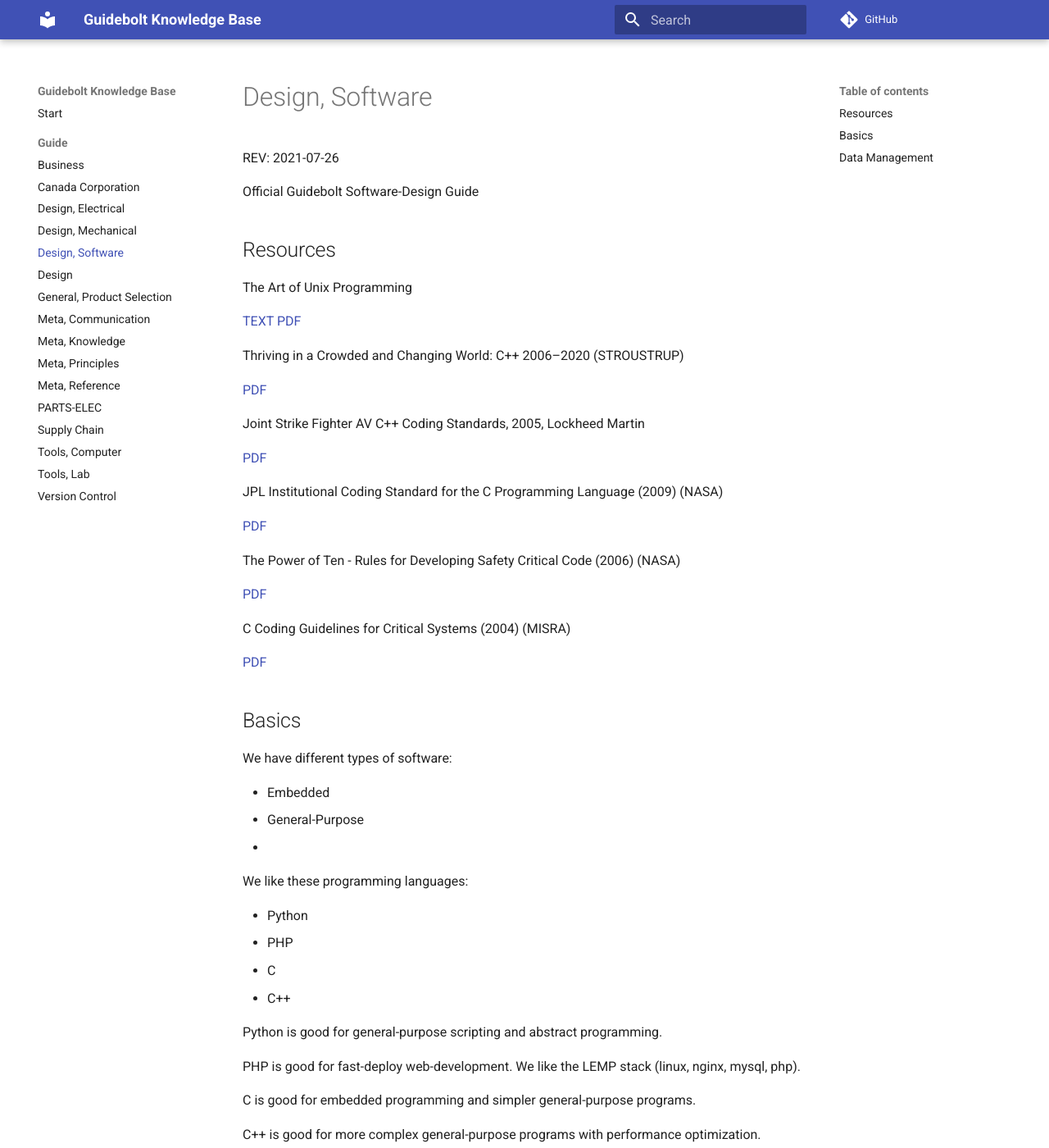
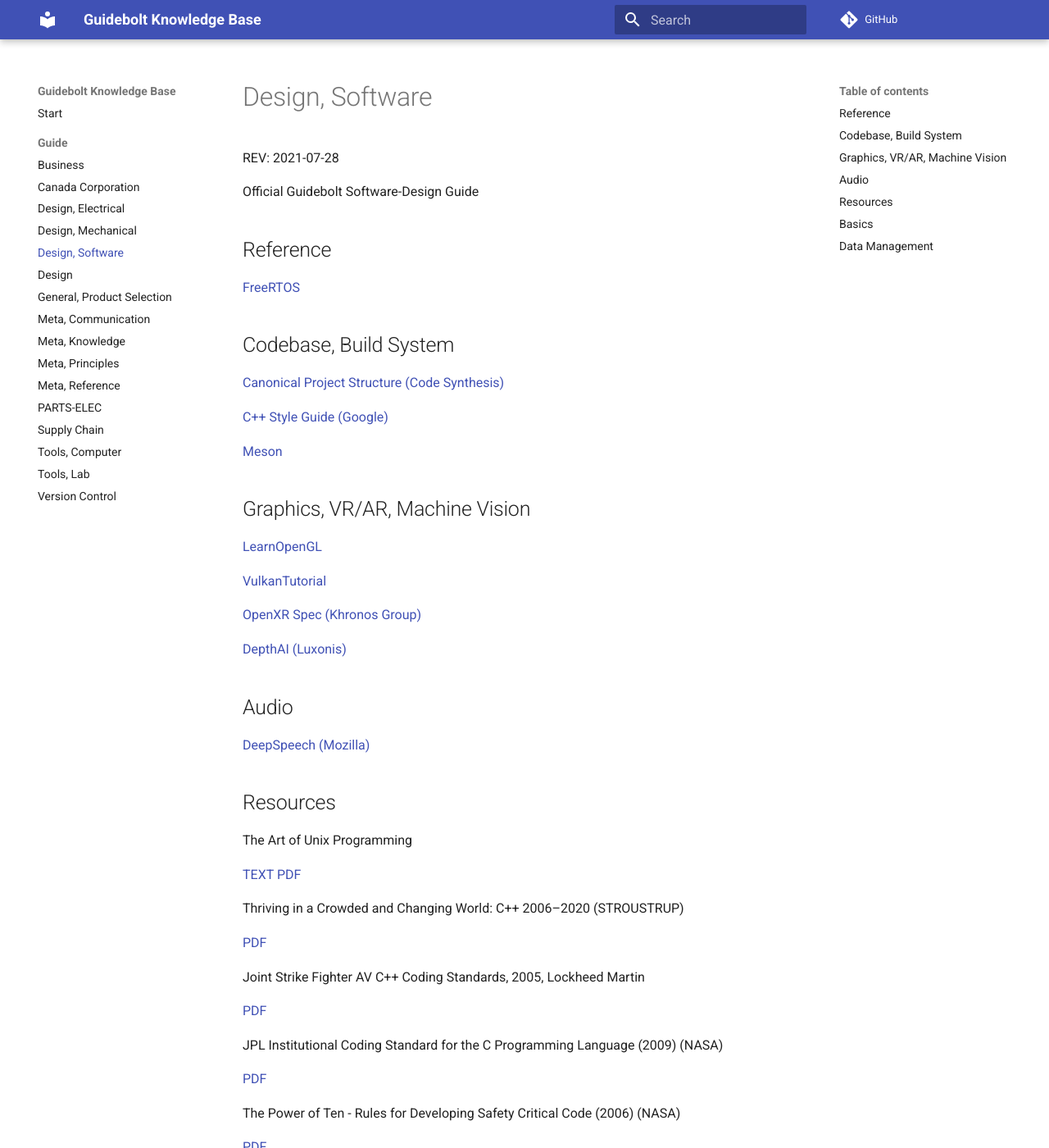
Before and after one commit to Guidebolt/knowledge, an MkDocs documentation site: the page built from docs/guide/design-s.md, in a window 1280 px wide and 1400 px high. Shown: the whole window at 82% size. Built offline with MkDocs 1.6.1 and Material for MkDocs 9.7.7, drawn with Linux system fonts in a browser that asks for light colours; comment, search, counter and statistics services are not loaded.

Commit message:
design e/s

```diff
--- a/docs/guide/design-s.md
+++ b/docs/guide/design-s.md
@@ -1,8 +1,34 @@
 # Design, Software
 
-REV: 2021-07-26
+REV: 2021-07-28
 
 Official Guidebolt Software-Design Guide
+
+## Reference
+
+[FreeRTOS](https://www.freertos.org)
+
+## Codebase, Build System
+
+[Canonical Project Structure (Code Synthesis)](http://open-std.org/JTC1/SC22/WG21/docs/papers/2018/p1204r0.html)
+
+[C++ Style Guide (Google)](https://google.github.io/styleguide/cppguide.html)
+
+[Meson](https://mesonbuild.com/)
+
+## Graphics, VR/AR, Machine Vision
+
+[LearnOpenGL](https://learnopengl.com/)
+
+[VulkanTutorial](https://vulkan-tutorial.com/)
+
+[OpenXR Spec (Khronos Group)](https://www.khronos.org/registry/OpenXR/specs/1.0/html/xrspec.html)
+
+[DepthAI (Luxonis)](https://docs.luxonis.com/en/latest/)
+
+## Audio
+
+[DeepSpeech (Mozilla)](https://github.com/mozilla/DeepSpeech)
 
 ## Resources
 
```
Also changed, not shown: docs/README.md (+4 -2 lines), docs/guide/design-e.md (+7 -3 lines).
